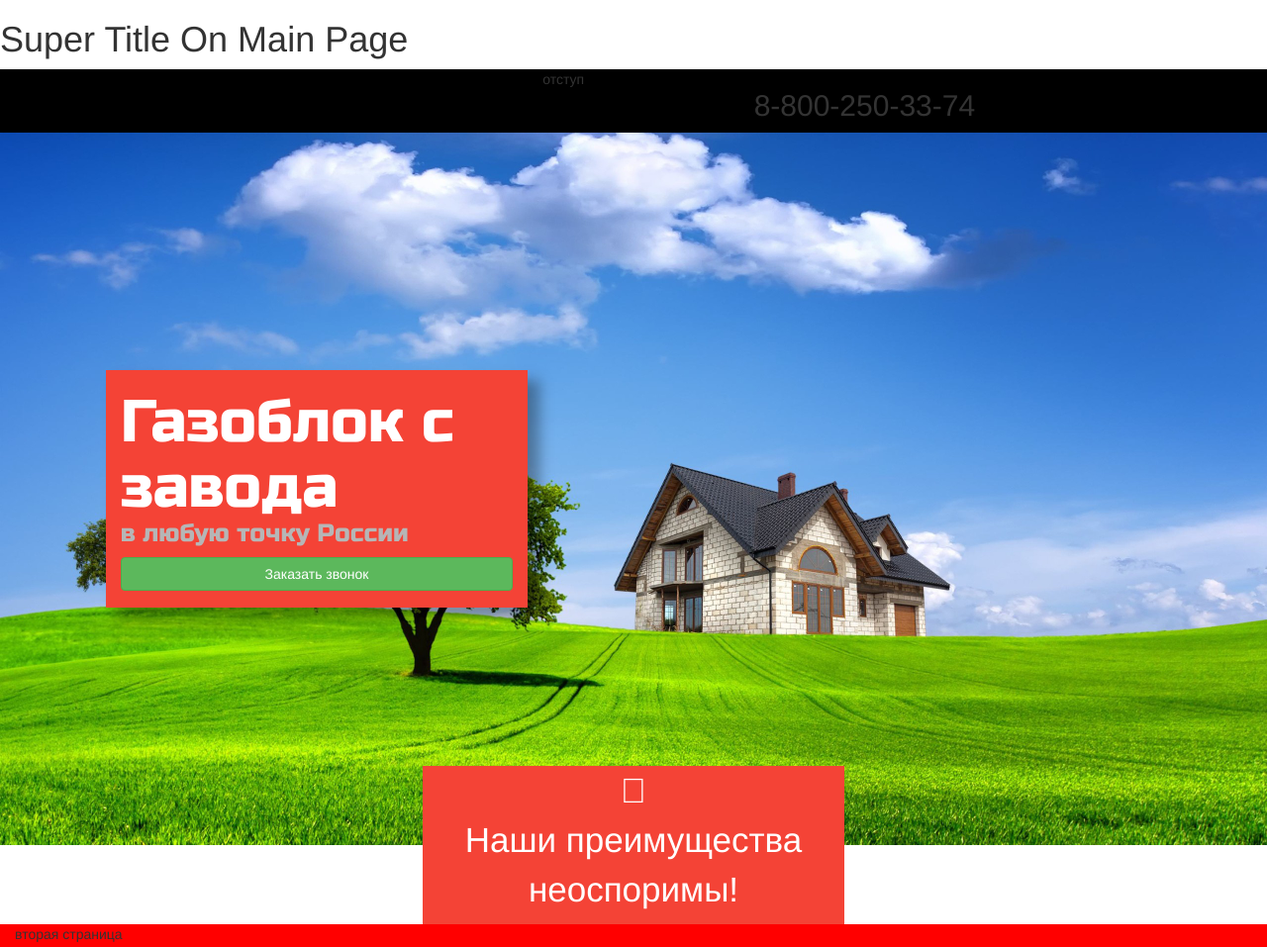
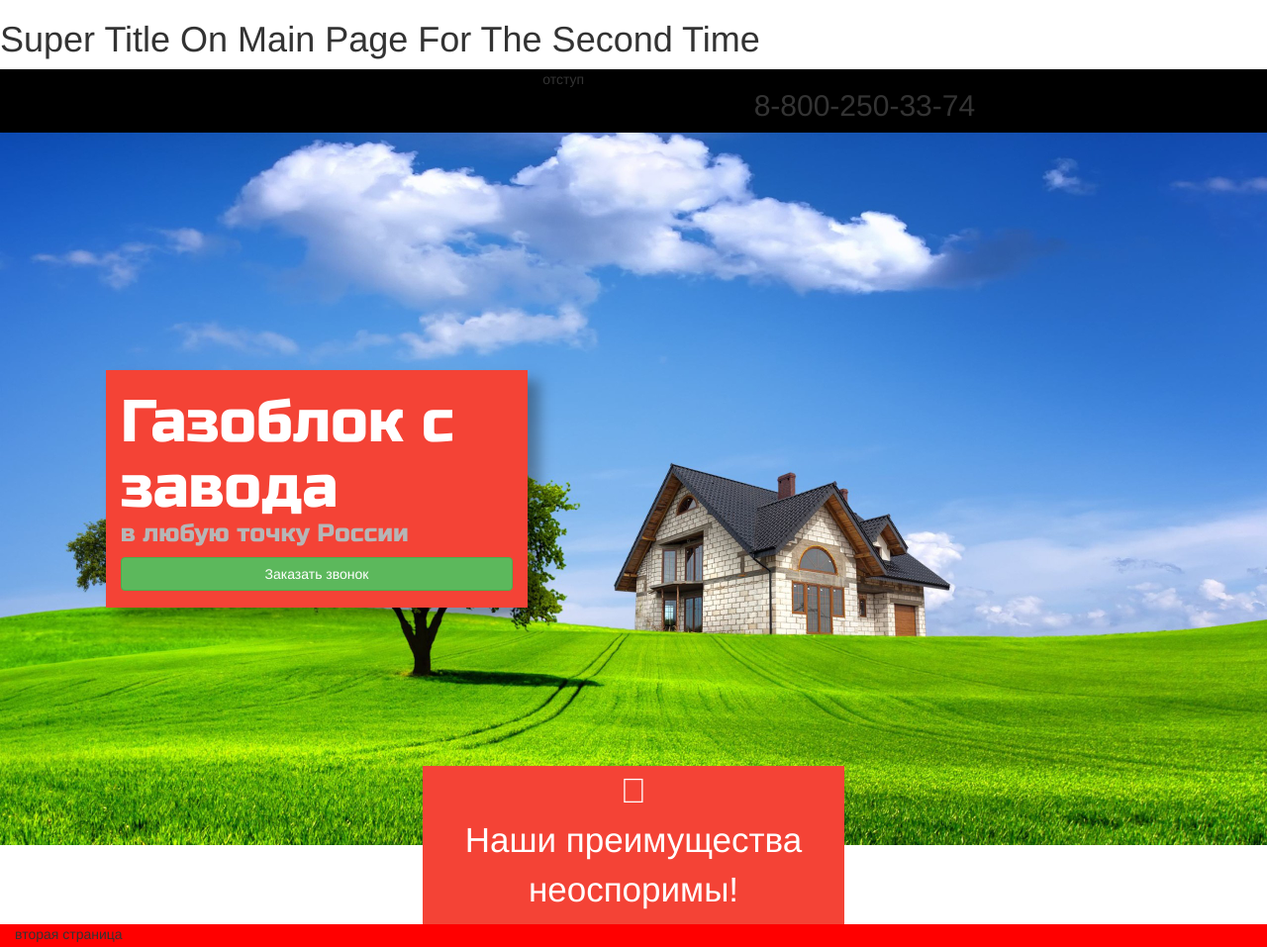
Before and after one commit to greenwtch/block, a plain HTML site: page index.html in a window 1280 px wide. Shown: the top 957 px of the page at 99% size. Drawn offline with nearby package versions, Linux system fonts and the light colour scheme.

Commit message:
Expanded title for the second time

```diff
--- a/index.html
+++ b/index.html
@@ -20,7 +20,7 @@
   </head>
   <body>
 
-      <h1>Super Title On Main Page</h1>
+      <h1>Super Title On Main Page For The Second Time</h1>
 
     <div class="container-fluid">
         <div class="row " >
```
